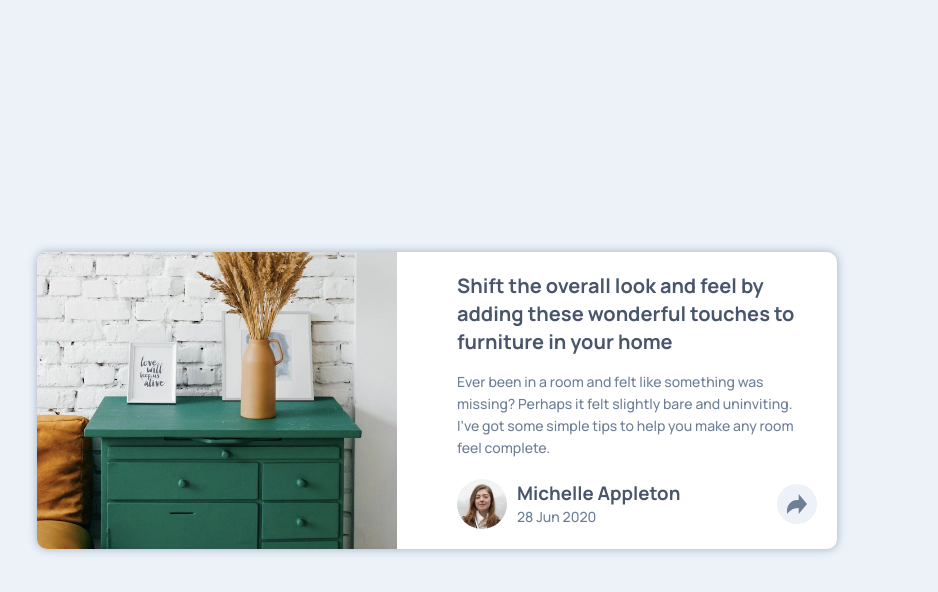
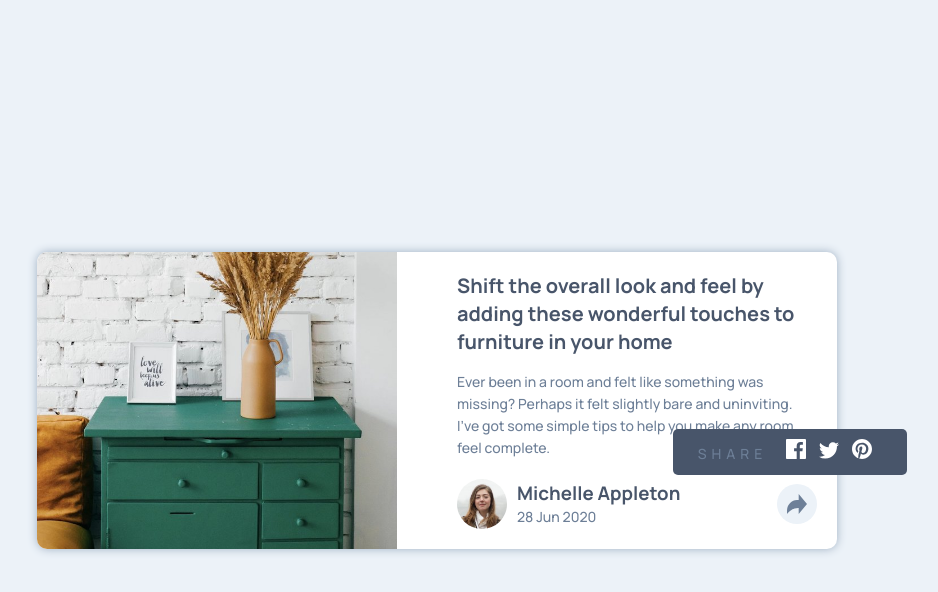
Before and after one commit to nettobruno/article-preview, a plain HTML site: page index.html in a window 1280 px wide. Both pictures are taken after a click on the element 1000 px from the left and 503 px from the top of the page. Shown: the whole page, without its empty margins (203-1141 px from the left). Drawn offline with Linux system fonts and the light colour scheme.

Commit message:
Adjustments to the social block display

```diff
--- a/css/style.css
+++ b/css/style.css
@@ -93,30 +93,33 @@ div#icon-share img {
   color: white;
 }
 
-div#social-media {
+div.social-media {
   background-color: hsl(217, 19%, 35%);
   border-radius: 5px;
   position: absolute;
   top: -50px;
   right: -90px;
-  display: flex;
-  align-items: center;
   padding: 10px 25px;
+}
+
+.visible {
   display: none;
 }
 
-div#social-media p {
+
+div.social-media p {
   text-transform: uppercase;
   letter-spacing: 5px;
   margin-right: 15px;
+  display: inline-block;
 }
 
-div#social-media img {
+div.social-media img {
   margin-right: 10px;
   transition: .3s;
 }
 
-div#social-media img:hover {
+div.social-media img:hover {
   transform: scale(1.2);
 }
 
--- a/index.html
+++ b/index.html
@@ -30,11 +30,11 @@
                 <p>28 Jun 2020</p>
               </div>
 
-              <div id="icon-share" onclick="showSocialMedia()">
+              <div id="icon-share">
                 <img src="./img/icon-share.svg" alt="Icon Share">
               </div>
 
-              <div id="social-media">
+              <div class="visible social-media">
                 <p>share</p>
                 <img src="./img/icon-facebook.svg" alt="Icon facebook">
                 <img src="./img/icon-twitter.svg" alt="Icon twitter">
--- a/js/main.js
+++ b/js/main.js
@@ -1,10 +1,12 @@
-function showSocialMedia() {
-  var display = document.getElementById("social-media").style.display;
+let buttonShare = document.querySelector('#icon-share');
+let blockInvisible = document.querySelector(".social-media");
 
-  if(display === "none") {
-    document.getElementById("social-media").style.display = "flex";
+buttonShare.addEventListener('click', function() {
+
+  if(blockInvisible.classList.contains('visible')) {
+    blockInvisible.classList.remove('visible');
+  } else {
+    blockInvisible.classList.add('visible');
   }
-  else {
-    document.getElementById("social-media").style.display = "none";
-  }
-}
+
+});
```
